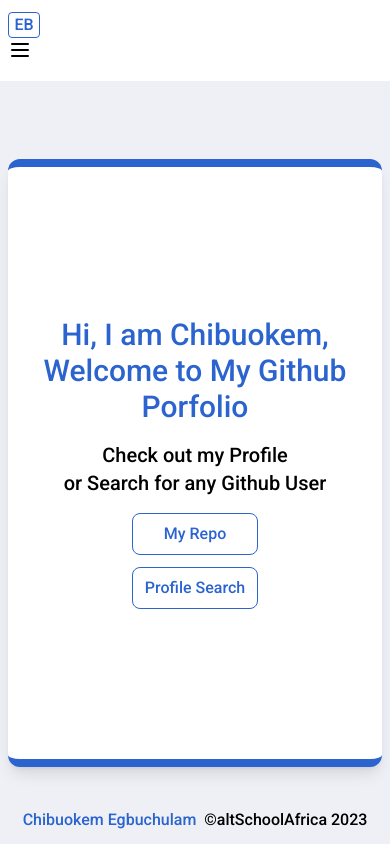
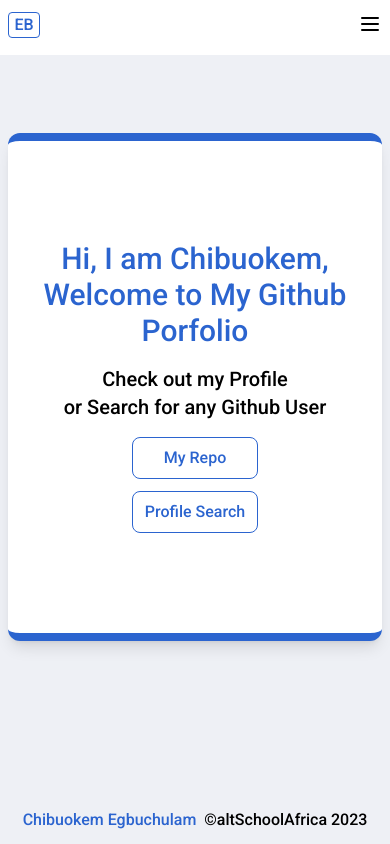
Before and after one commit to ebokes/gihub-profile-vue, a Vue app: page / in a window 390 px wide. Built offline with nearby package versions, Linux system fonts and the light colour scheme.

Commit message:
cleanup code

```diff
--- a/index.html
+++ b/index.html
@@ -1,10 +1,10 @@
 <!DOCTYPE html>
 <html lang="en">
   <head>
-    <meta charset="UTF-8">
-    <link rel="icon" href="/favicon.ico">
-    <meta name="viewport" content="width=device-width, initial-scale=1.0">
-    <title>Vite App</title>
+    <meta charset="UTF-8" />
+    <link rel="icon" href="/favicon.svg" />
+    <meta name="viewport" content="width=device-width, initial-scale=1.0" />
+    <title>Github Profile</title>
   </head>
   <body>
     <div id="app"></div>
--- a/src/assets/main.css
+++ b/src/assets/main.css
@@ -24,10 +24,6 @@
   }
 }
 
-:root {
-  --light-2: #eef0f5;
-}
-
 *,
 *::before,
 *::after {
@@ -38,7 +34,7 @@
 
 body {
   font-family: "Roboto", sans-serif;
-  background-color: var(--light-2);
+  background-color: #eef0f5;
 }
 
 a {
--- a/src/components/Navbar.vue
+++ b/src/components/Navbar.vue
@@ -1,72 +1,6 @@
-<!-- <template>
-  <nav
-    class="container py-3 mx-auto md:flex md:justify-between md:items-center max-w-[1200px] md:shadow-lg px-2 md:px-5 md:rounded-full bg-light-1"
-  >
-    <div class="flex items-center justify-between">
-      <div class="border border-blue-1 w-8 rounded text-center">
-        <router-link class="text-blue-1" to="/">EB </router-link>
-      </div>
-      <div @click="showMenu = !showMenu" class="flex md:hidden">
-        <div v-if="!showMenu">
-          <button type="button">
-            <svg viewBox="0 0 24 24" class="w-6 h-6 fill-current">
-              <path
-                fill-rule="evenodd"
-                d="M4 5h16a1 1 0 0 1 0 2H4a1 1 0 1 1 0-2zm0 6h16a1 1 0 0 1 0 2H4a1 1 0 0 1 0-2zm0 6h16a1 1 0 0 1 0 2H4a1 1 0 0 1 0-2z"
-              ></path>
-            </svg>
-          </button>
-        </div>
-        <div v-else-if="showMenu">
-          <button
-            type="button"
-            class="text-gray-800 hover:text-gray-400 focus:outline-none focus:text-gray-400"
-          >
-            <img class="w-[26px]" src="../assets/close.svg" alt="close btn" />
-          </button>
-        </div>
-      </div>
-    </div>
-
-    <ul
-      :class="showMenu ? 'flex' : 'hidden'"
-      class="flex-col mt-8 space-y-4 md:flex md:space-y-0 md:flex-row md:items-center md:space-x-10 md:mt-0 text-right"
-    >
-      <li class="text-lg" :class="{ 'text-blue-1': isActive('/') }">
-        <router-link to="/" @click="showMenu = false">Home</router-link>
-      </li>
-      <li class="text-lg" :class="{ 'text-blue-1': isActive('/dashboard') }">
-        <router-link to="/dashboard" @click="showMenu = false"
-          >Repositories</router-link
-        >
-      </li>
-      <li
-        class="text-lg"
-        :class="{ 'text-blue-1': isActive('/profiles-search') }"
-      >
-        <router-link to="/profiles-search" @click="showMenu = false"
-          >Profile Search</router-link
-        >
-      </li>
-    </ul>
-  </nav>
-</template>
-
-<script setup>
-import { ref } from "vue";
-import { useRoute } from "vue-router";
-
-const showMenu = ref(false);
-const route = useRoute();
-
-const isActive = (path) => {
-  return route.path === path;
-};
-</script> -->
-
 <template>
   <nav
-    class="container py-3 mx-auto md:flex md:justify-between md:items-center max-w-[1200px] md:shadow-lg px-2 md:px-5 md:rounded-full bg-light-1"
+    class="container py-3 mx-auto flex justify-between items-start md:items-center max-w-[1200px] md:shadow-lg px-2 md:px-5 md:rounded-full bg-light-1"
   >
     <div class="flex items-center justify-between">
       <router-link
@@ -75,7 +9,8 @@ const isActive = (path) => {
         >EB
       </router-link>
     </div>
-    <div @click="showMenu = !showMenu" class="flex md:hidden">
+    <div>
+      <div @click="showMenu = !showMenu" class="flex justify-end md:hidden">
         <div v-if="!showMenu">
           <button type="button">
             <svg viewBox="0 0 24 24" class="w-6 h-6 fill-current">
@@ -125,6 +60,7 @@ const isActive = (path) => {
           >
         </li>
       </ul>
+    </div>
   </nav>
 </template>
 <script setup>
--- a/src/views/Home.vue
+++ b/src/views/Home.vue
@@ -1,7 +1,7 @@
 <template>
   <div class="mx-2 md:mx-5">
     <div
-      class="m-auto bg-light-1 py-[150px] shadow-lg mt-[8%] border-y-8 border-blue-1 rounded-xl"
+      class="mx-auto bg-light-1 py-[100px] shadow-lg mt-[8%] border-y-8 border-blue-1 rounded-xl max-w-[900px]"
     >
       <div class="flex flex-col gap-y-4 items-center">
         <h1 class="text-3xl text-center text-blue-1">
@@ -15,12 +15,12 @@
         </h3>
         <div class="flex gap-3 flex-col sm:flex-row">
           <router-link
-            class="text-blue-1 px-3 py-2 border bg-light-1 rounded-lg inline-block hover:bg-blue-1 hover:text-light-1 hover:border-light-1 transition duration-150 ease-in text-center"
+            class="bg-light-1 text-blue-1 hover:border-light-1 hover:text-light-1 hover:bg-gradient-to-tr from-blue-1 to-blue-4 px-3 py-2 border rounded-lg inline-block transition duration-150 ease-in text-center"
             to="/dashboard"
             >My Repo</router-link
           >
           <router-link
-            class="text-blue-1 px-3 py-2 border bg-light-1 rounded-lg inline-block hover:bg-blue-1 hover:text-light-1 hover:border-light-1 transition duration-150 ease-in text-center"
+            class="bg-light-1 text-blue-1 hover:border-light-1 hover:text-light-1 hover:bg-gradient-to-tr from-blue-1 to-blue-4 px-3 py-2 border rounded-lg inline-block tr"
             to="/profiles-search"
             >Profile Search</router-link
           >
--- a/src/views/ProfilesSearch.vue
+++ b/src/views/ProfilesSearch.vue
@@ -14,7 +14,7 @@
         />
         <button
           type="submit"
-          class="px-4 py-2 bg-indigo-600 text-blue-1 rounded-lg hover:bg-indigo-500 mt-5 border"
+          class="px-4 py-2 bg-indigo-600 text-blue-1 rounded-lg hover:bg-indigo-500 mt-5 border hover:bg-gradient-to-tr from-blue-1 to-blue-4 hover:text-light-1"
         >
           Search
         </button>
@@ -34,11 +34,11 @@
           :key="user.id"
           class="card bg-white shadow-lg rounded-lg overflow-hidden max-w-[350px] bg-light-1 flex flex-col gap-y-3 items-center p-4 text-center"
           :class="{
-            'w-[90%]': userSearch.length < 3,
-            'w-[45%] md:w-[30%]': userSearch.length >= 3,
+            // 'w-[90%]': userSearch.length < 3,
+            // 'w-[45%] md:w-[30%]': userSearch.length >= 3,
+            'min-[580px]:w-[45%] md:w-[30%]': userSearch.length >= 3,
           }"
         >
-          <!-- 'min-[580px]:w-[45%] md:w-[30%]': userSearch.length >= 3, -->
           <img alt="avatar" :src="user.avatar_url" class="w-[50%]" />
           <div class="text px-6 py-4">
             <h1 class="text-gray-900 font-bold text-xl mb-6">
--- a/src/views/Repository.vue
+++ b/src/views/Repository.vue
@@ -9,13 +9,11 @@ loading.value = true;
 
 const repo = ref({});
 const route = useRoute();
-console.log(route);
 
 const fetchData = async () => {
   try {
     const { repoId } = route.params;
     const res = await fetch(`https://api.github.com/repositories/${repoId}`);
-    console.log(res);
     if (!res.ok) {
       error.value = "could not fetch data";
     }
```
Also changed, not shown: src/main.js (+0 -7 lines), public/favicon.svg (added), 1 other file (tests, documents, lock files or other folders). Lines whose indentation alone changed are shown as unchanged.
